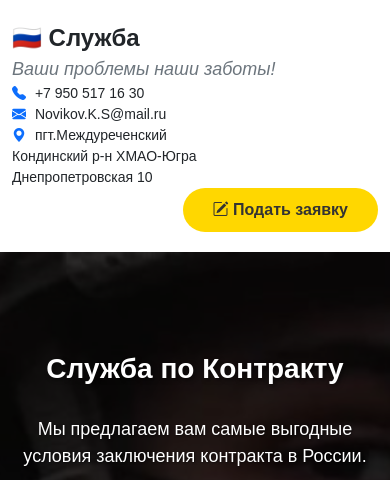
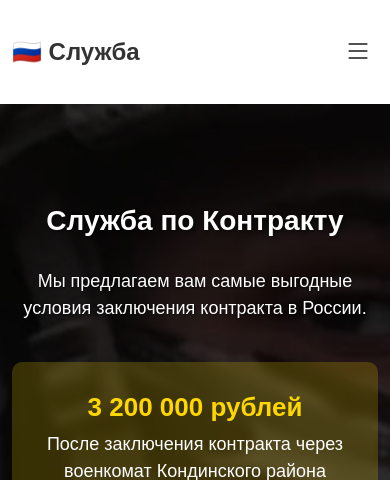
Before and after one commit to DimaGB86/armyApp, a Django app: page / in a window 390 px wide. Shown: the top 480 px of the page. Run offline with Django 5.2, Linux system fonts and the light colour scheme.

Commit message:
Add responsive header with mobile menu and adaptive design

```diff
--- a/mysite/prizyv/static/prizyv/css/style.css
+++ b/mysite/prizyv/static/prizyv/css/style.css
@@ -32,6 +32,10 @@ body {
     font-weight: bold;
     color: #333;
 }
+.slogan-style {
+    font-size: 18px;
+    font-style: italic;
+}
 
 .slogan {
     font-size: 18px;
@@ -40,8 +44,9 @@ body {
 }
 
 .contact-info, .address-info {
-    font-size: 14px;
+    font-size: 18px;
     color: #333;
+    font-style: italic;
 }
 
 .contact-info i, .address-info i {
@@ -601,3 +606,119 @@ footer {
         font-size: 26px;
     }
 }
+/* Адаптивный header */
+.mobile-header {
+    display: none;
+    justify-content: space-between;
+    align-items: center;
+    padding: 10px 0;
+}
+
+.mobile-menu-btn {
+    background: none;
+    border: none;
+    font-size: 28px;
+    color: #333;
+    cursor: pointer;
+    display: none;
+}
+
+.info-column {
+    margin-bottom: 10px;
+}
+
+.info-item {
+    display: flex;
+    align-items: flex-start;
+    gap: 10px;
+    margin-bottom: 8px;
+    font-size: 15px;
+}
+
+.info-item i {
+    color: var(--info-color);
+    font-size: 16px;
+    margin-top: 3px;
+    min-width: 20px;
+}
+
+.info-item a {
+    color: #333;
+    text-decoration: none;
+    transition: color 0.3s;
+}
+
+.info-item a:hover {
+    color: var(--info-color);
+}
+
+.info-item span {
+    line-height: 1.4;
+    color: #333;
+}
+
+.button-column {
+    display: flex;
+    justify-content: flex-end;
+}
+
+/* Медиа-запросы для адаптивности */
+@media (max-width: 992px) {
+    .desktop-only {
+        display: none;
+    }
+
+    .mobile-header {
+        display: flex;
+    }
+
+    .mobile-menu-btn {
+        display: block;
+    }
+
+    .nav-menu {
+        display: none;
+        padding: 20px 0;
+    }
+
+    .nav-menu.show {
+        display: block;
+    }
+
+    .button-column {
+        justify-content: flex-start;
+        margin-top: 15px;
+    }
+
+    .info-column {
+        margin-bottom: 15px;
+    }
+}
+
+@media (max-width: 768px) {
+    .info-item {
+        font-size: 14px;
+    }
+
+    .btn-apply {
+        width: 100%;
+        text-align: center;
+        padding: 12px 20px;
+    }
+}
+
+@media (max-width: 576px) {
+    .info-column {
+        flex: 0 0 100%;
+        max-width: 100%;
+    }
+
+    .info-item {
+        justify-content: center;
+        text-align: center;
+    }
+
+    .info-item i {
+        margin-top: 0;
+    }
+}
--- a/mysite/prizyv/templates/prizyv/base.html
+++ b/mysite/prizyv/templates/prizyv/base.html
@@ -20,35 +20,49 @@
     <!-- ШАПКА (белая) -->
     <header class="header bg-white">
         <div class="container">
+            <!-- Для мобильных - гамбургер меню -->
+            <div class="mobile-header">
+                <div class="logo">🇷🇺 Служба</div>
+                <button class="mobile-menu-btn" onclick="toggleMenu()">
+                    <i class="bi bi-list"></i>
+                </button>
+            </div>
+
+            <!-- Основное меню -->
+            <div class="nav-menu" id="navMenu">
                 <div class="row align-items-center">
-                <!-- Логотип и лозунг -->
-                <div class="col-md-3">
-                    <div class="logo text-dark">🇷🇺 Служба</div>
-                    <div class="slogan text-secondary">Ваши проблемы наши заботы!</div>
+                    <!-- Логотип и лозунг (скрывается на мобильных) -->
+                    <div class="col-lg-3 col-md-12 desktop-only">
+                        <div class="logo">🇷🇺 Служба</div>
+                        <div class="slogan">Ваши проблемы наши заботы!</div>
                     </div>
 
                     <!-- Контакты -->
-                <div class="col-md-3">
-                    <div class="contact-info text-dark">
-                        <i class="bi bi-telephone-fill text-primary"></i> +7 950 517 16 30<br>
-                        <i class="bi bi-envelope-fill text-primary"></i> Novikov.K.S@mail.ru
+                    <div class="col-lg-3 col-md-4 col-sm-6 col-12 info-column">
+                        <div class="info-item">
+                            <i class="bi bi-telephone-fill"></i>
+                            <a href="tel:+79505171630">+7 950 517 16 30</a>
+                        </div>
+                        <div class="info-item">
+                            <i class="bi bi-envelope-fill"></i>
+                            <a href="mailto:Novikov.K.S@mail.ru">Novikov.K.S@mail.ru</a>
                         </div>
                     </div>
 
                     <!-- Адрес -->
-                <div class="col-md-3">
-                    <div class="address-info text-dark">
-                        <i class="bi bi-geo-alt-fill text-primary"></i> пгт.Междуреченский<br>
-                        Кондинский р-н ХМАО-Югра<br>
-                        Днепропетровская 10
+                    <div class="col-lg-3 col-md-4 col-sm-6 col-12 info-column">
+                        <div class="info-item">
+                            <i class="bi bi-geo-alt-fill"></i>
+                            <span>пгт.Междуреченский<br>ул.Днепропетровская 10<br>Кондинский р-н</span>
                         </div>
                     </div>
 
                     <!-- Кнопка подачи заявки -->
-                <div class="col-md-3 text-end">
+                    <div class="col-lg-3 col-md-4 col-sm-12 text-lg-end text-md-start text-sm-start button-column">
                         <a href="#application-form" class="btn-apply">
                             <i class="bi bi-pencil-square"></i> Подать заявку
                         </a>
+                    </div>
                 </div>
             </div>
         </div>
@@ -70,6 +84,13 @@
     <!-- Bootstrap JS -->
     <script src="https://cdn.jsdelivr.net/npm/bootstrap@5.3.0/dist/js/bootstrap.bundle.min.js"></script>
 
+    <script>
+        function toggleMenu() {
+            var menu = document.getElementById('navMenu');
+            menu.classList.toggle('show');
+        }
+    </script>
+
     {% block extra_js %}{% endblock %}
 </body>
 </html>
```
Lines whose indentation alone changed are shown as unchanged.
